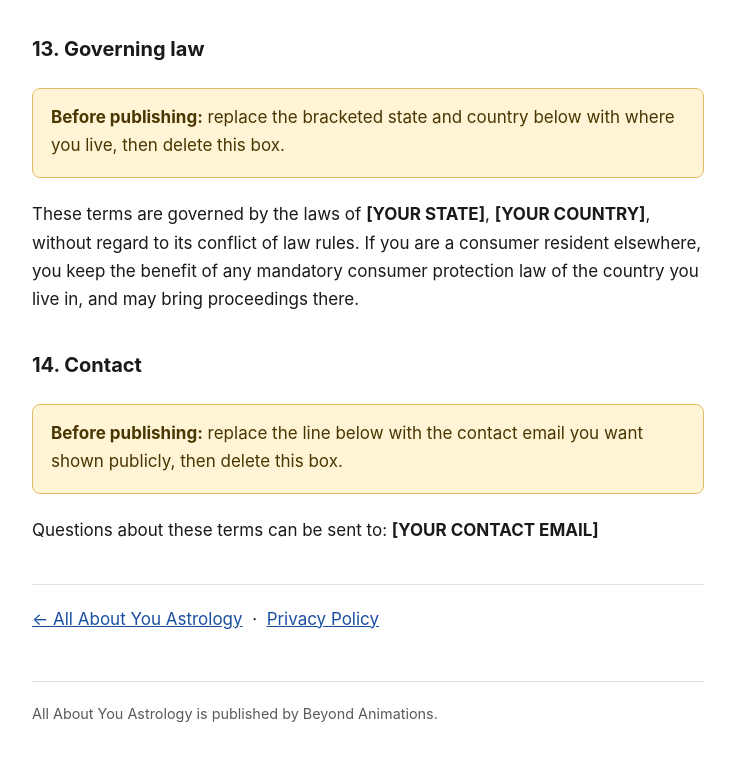
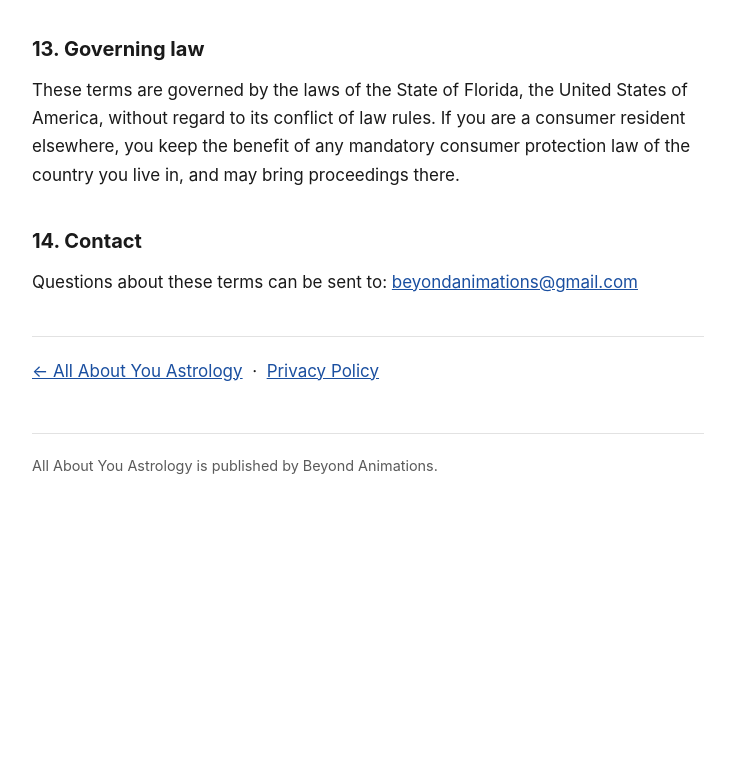
Before and after one commit to beyondanimations/all-about-you-policies, a plain HTML site: page terms.html in a window 1280 px wide. Shown: the part 4156-4916 px from the top of the page, without its empty margins (272-1007 px from the left). After the commit the page ends 4719 px from the top, so only its background shows below. Drawn offline with Linux system fonts and the light colour scheme.

Commit message:
Fill in the contact, state and country
Florida, United States, and beyondanimations@gmail.com as the public contact
on all three pages, given explicitly for publication. The editor notes that
marked each placeholder are removed.

Co-Authored-By: Claude Opus 5 <noreply@anthropic.com>

```diff
--- a/terms.html
+++ b/terms.html
@@ -166,24 +166,16 @@ you do not accept them, stop using the app and cancel any subscription.</p>
 
 <h2>13. Governing law</h2>
 
-<div class="todo">
-  <p><strong>Before publishing:</strong> replace the bracketed state and country below with
-  where you live, then delete this box.</p>
-</div>
 
-<p>These terms are governed by the laws of <strong>[YOUR STATE]</strong>,
-<strong>[YOUR COUNTRY]</strong>, without regard to its conflict of law rules. If you are a
+<p>These terms are governed by the laws of the State of Florida,
+the United States of America, without regard to its conflict of law rules. If you are a
 consumer resident elsewhere, you keep the benefit of any mandatory consumer protection law
 of the country you live in, and may bring proceedings there.</p>
 
 <h2>14. Contact</h2>
 
-<div class="todo">
-  <p><strong>Before publishing:</strong> replace the line below with the contact email you
-  want shown publicly, then delete this box.</p>
-</div>
 
-<p>Questions about these terms can be sent to: <strong>[YOUR CONTACT EMAIL]</strong></p>
+<p>Questions about these terms can be sent to: <a href="mailto:beyondanimations@gmail.com">beyondanimations@gmail.com</a></p>
 
 <nav class="home">
   <p><a href="index.html">&larr; All About You Astrology</a> &nbsp;·&nbsp;
```
Also changed, not shown: index.html (+1 -5 lines), privacy.html (+1 -5 lines).
